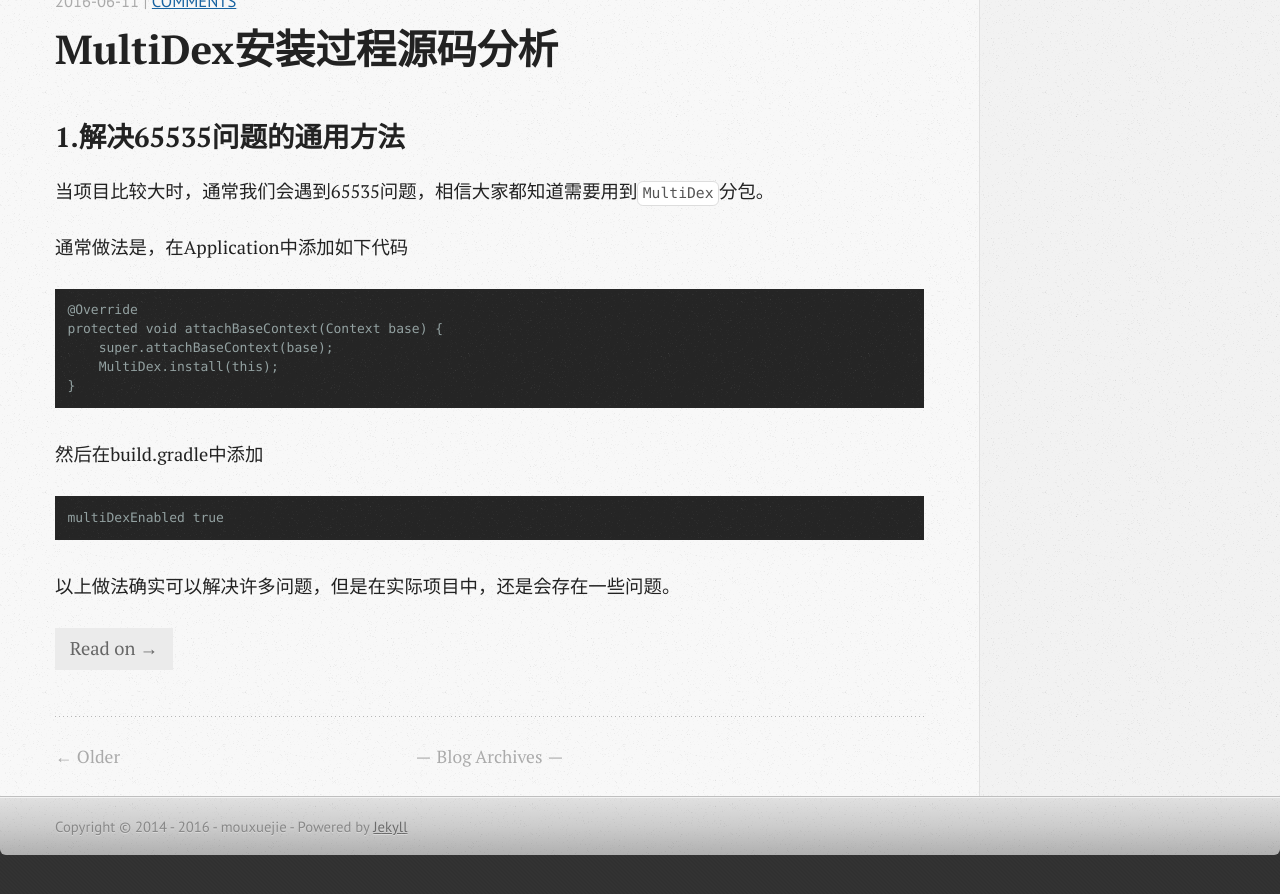
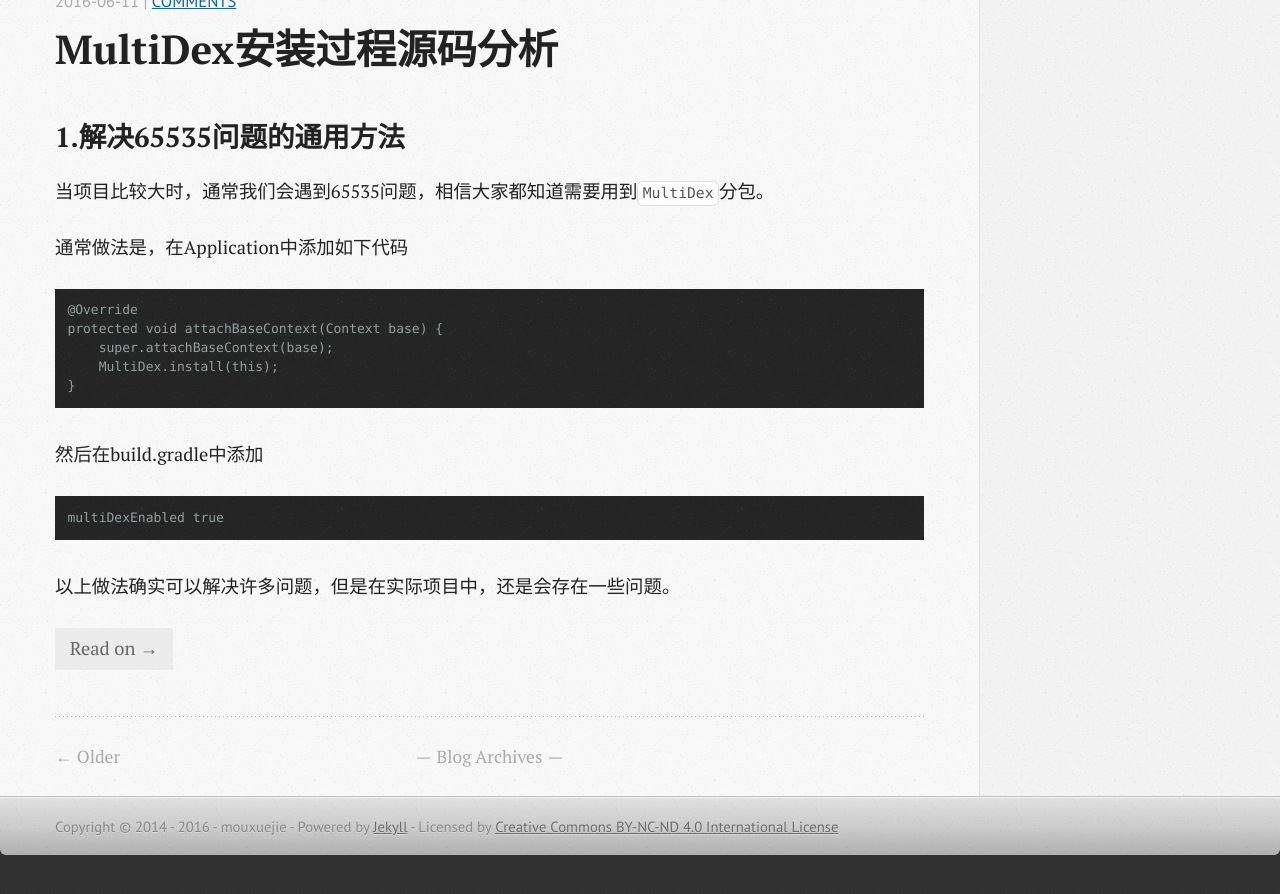
Before and after one commit to wangxinghe/wangxinghe.github.io, a Jekyll site: the page built from index.html, in a window 1280 px wide and 900 px high, scrolled down 4442 px. Shown: the top 894 px of the window. Built offline with Jekyll 4.4.1, drawn with Linux system fonts in a browser that asks for light colours; the list of posts is cut into pages by our own code; comment, search, counter and statistics services are not loaded.

Commit message:
add policy

```diff
--- a/_includes/custom/footer.html
+++ b/_includes/custom/footer.html
@@ -1,4 +1,5 @@
 <p>
   Copyright &copy; 2014 - {{ site.time | date: "%Y" }} - {{ site.author }} -
   <span class="credit">Powered by <a href="https://github.com/mojombo/jekyll">Jekyll</a></span>
+  <span class="policy"> - Licensed by <a href="https://creativecommons.org/licenses/by-nc-nd/4.0/">Creative Commons BY-NC-ND 4.0 International License</a></span>
 </p>
```
